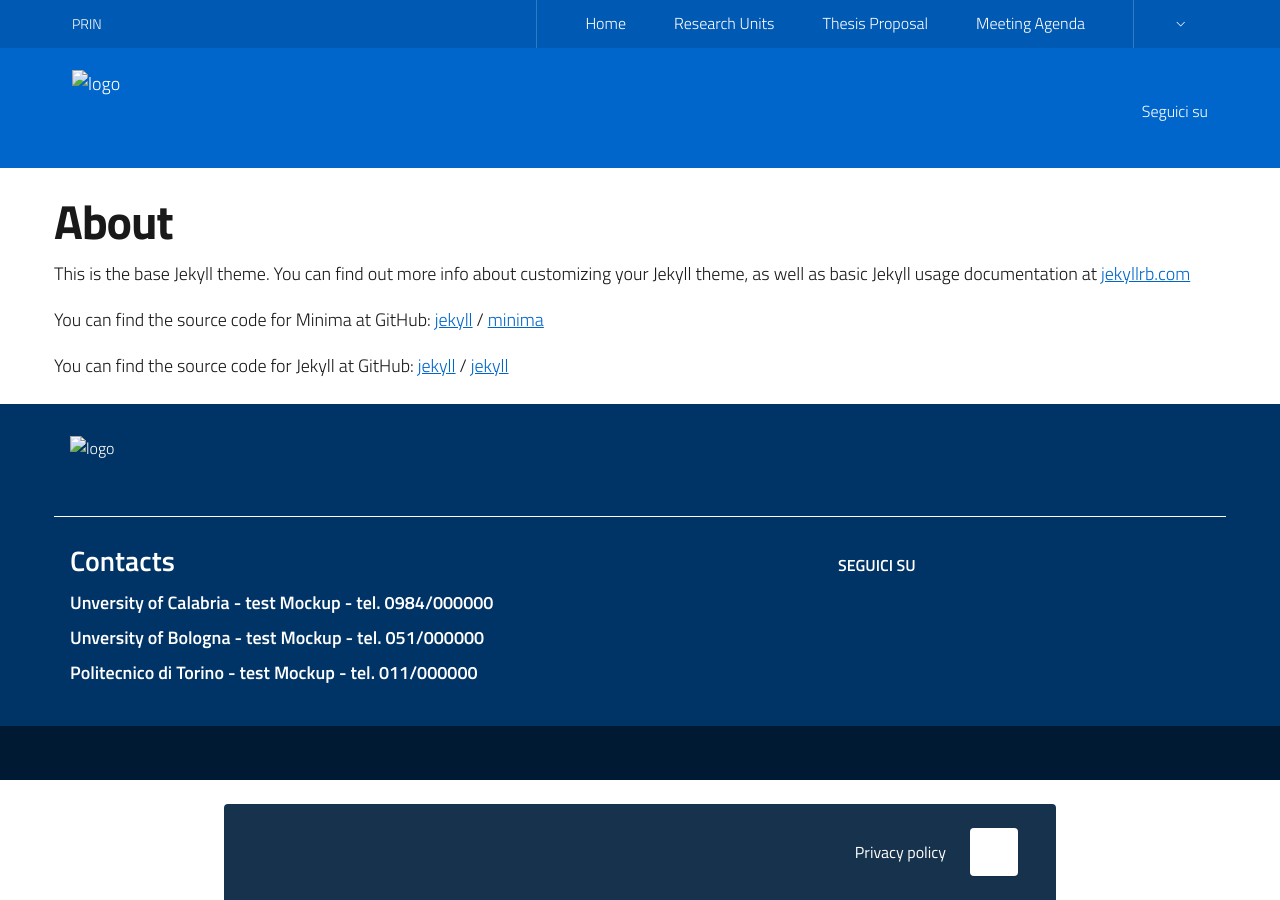
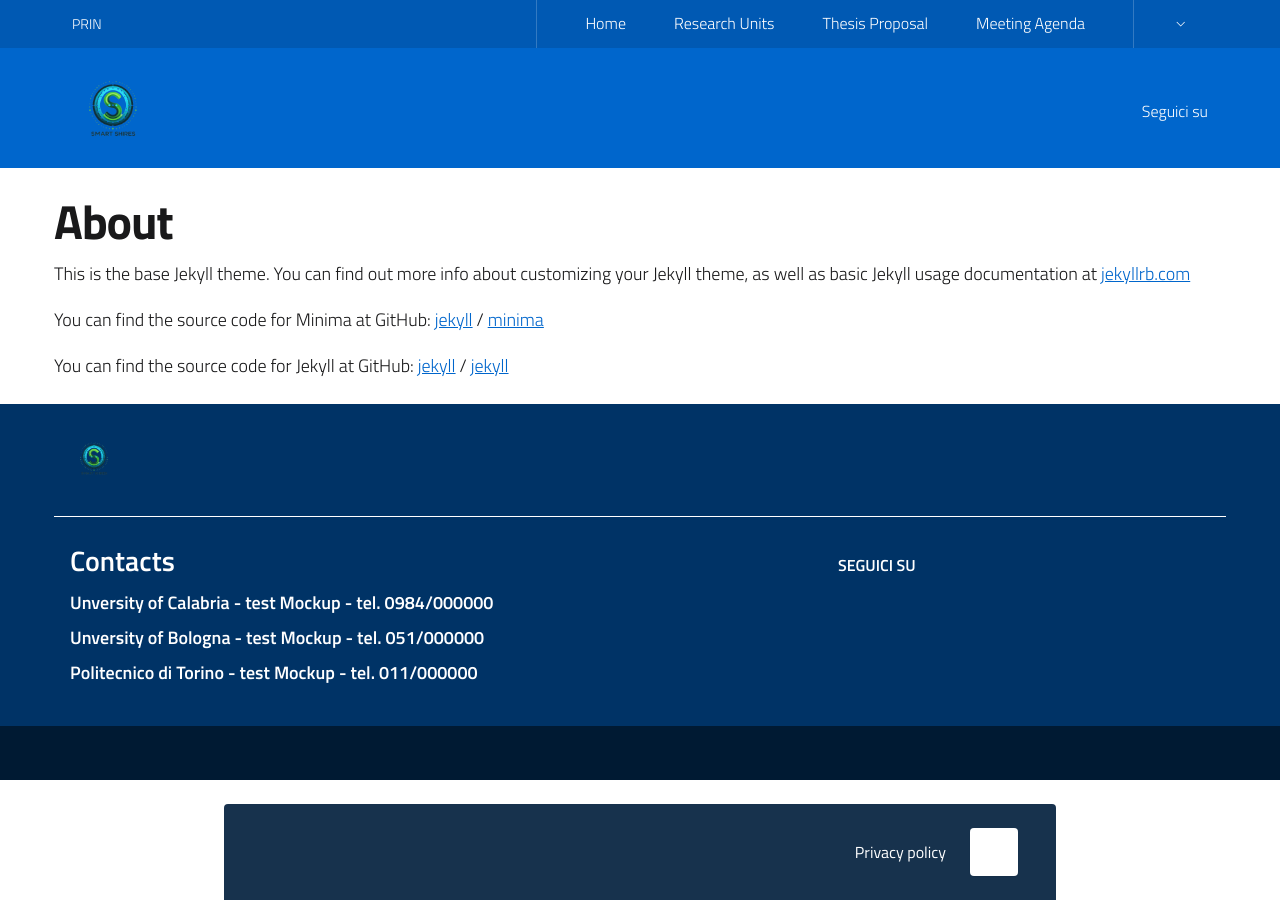
Before and after one commit to francescoblefari/smart_shires.github.io, a Jekyll site: the page built from about.markdown, in a window 1280 px wide. Built offline with Jekyll 4.4.1, drawn with Linux system fonts in a browser that asks for light colours.

Commit message:
modified files

```diff
--- a/_data/t.yml
+++ b/_data/t.yml
@@ -1,9 +1,9 @@
 ---
 ## Main icon
-icon: "assets/images/smart-shires-logo.png"
+icon: "/assets/images/smart-shires-logo.png"
 
 ## Social Card [1200x630]
-social-card: assets/images/favicons/social-card.png
+social-card: "/assets/images/favicons/social-card.png"
 
 ## Site name
 name:
--- a/_includes/meta.html
+++ b/_includes/meta.html
@@ -41,10 +41,10 @@
 <link rel="apple-touch-icon" sizes="144x144" href="{{ site.url | append: '/assets/images/favicons/apple-icon-144x144.png' }}">
 <link rel="apple-touch-icon" sizes="152x152" href="{{ site.url | append: '/assets/images/favicons/apple-icon-152x152.png' }}">
 <link rel="apple-touch-icon" sizes="180x180" href="{{ site.url | append: '/assets/images/favicons/apple-icon-180x180.png' }}">
-<link rel="icon" type="image/png" sizes="192x192"  href="{{ site.url | append: 'assets/images/favicons/android-icon-192x192.png' }}">
-<link rel="icon" type="image/png" sizes="32x32" href="{{ site.url | append: 'assets/images/favicons/favicon-32x32.png' }}">
-<link rel="icon" type="image/png" sizes="96x96" href="{{ site.url | append: 'assets/images/favicons/favicon-96x96.png' }}">
-<link rel="icon" type="image/png" sizes="16x16" href="{{ site.url | append: 'assets/images/favicons/favicon-16x16.png' }}">
+<link rel="icon" type="image/png" sizes="192x192"  href="{{ site.url | append: '/assets/images/favicons/android-icon-192x192.png' }}">
+<link rel="icon" type="image/png" sizes="32x32" href="{{ site.url | append: '/assets/images/favicons/favicon-32x32.png' }}">
+<link rel="icon" type="image/png" sizes="96x96" href="{{ site.url | append: '/assets/images/favicons/favicon-96x96.png' }}">
+<link rel="icon" type="image/png" sizes="16x16" href="{{ site.url | append: '/assets/images/favicons/favicon-16x16.png' }}">
 <link rel="icon" href="{{ site.url | append: '/assets/images/favicons/favicon.ico' }}">
 <meta name="msapplication-config" content="{{ site.url | append: '/assets/images/favicons/browserconfig.xml' }}">
 <meta name="msapplication-TileColor" content="#0066CC">
```
Also changed, not shown: 18 other files.
